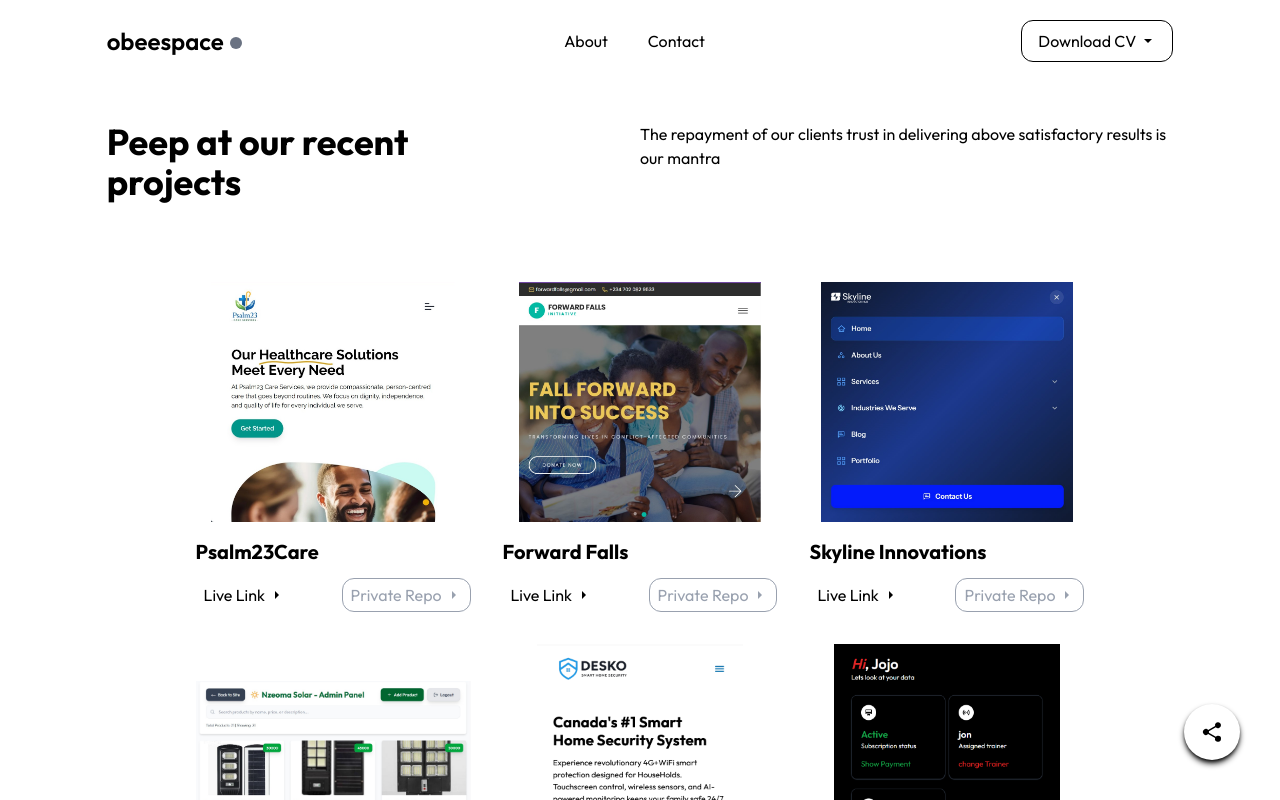
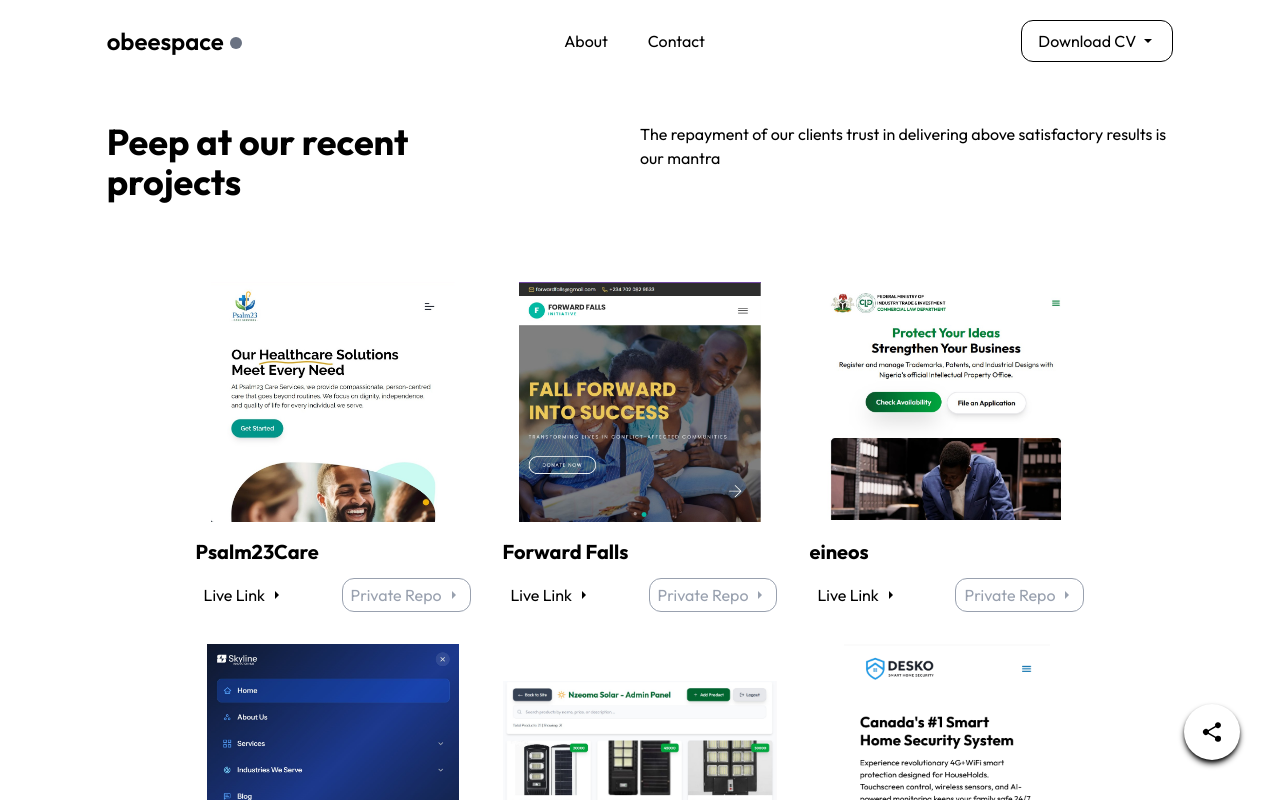
Before and after one commit to obeespace/obeespace, a Next.js app: page / in a window 1280 px wide. Shown: the top 800 px of the page. Built offline with nearby package versions, Linux system fonts and the light colour scheme.

Commit message:
Add 'eineos' project entry
Add a new project object to the projects array in app/page.js for 'eineos' with picture '/project5.jpg' and liveLink 'https://www.iponigeria.com/'. This updates the displayed projects list to include the new entry.

```diff
--- a/app/page.js
+++ b/app/page.js
@@ -17,6 +17,11 @@
       projectTitle: "Forward Falls",
       picture: "/project9.jpg",
       liveLink: "https://www.forwardfalls.com",
+    },
+    {
+      projectTitle: "eineos",
+      picture: "/project5.jpg",
+      liveLink: "https://www.iponigeria.com/",
     },
     {
       projectTitle: "Skyline Innovations",
```
